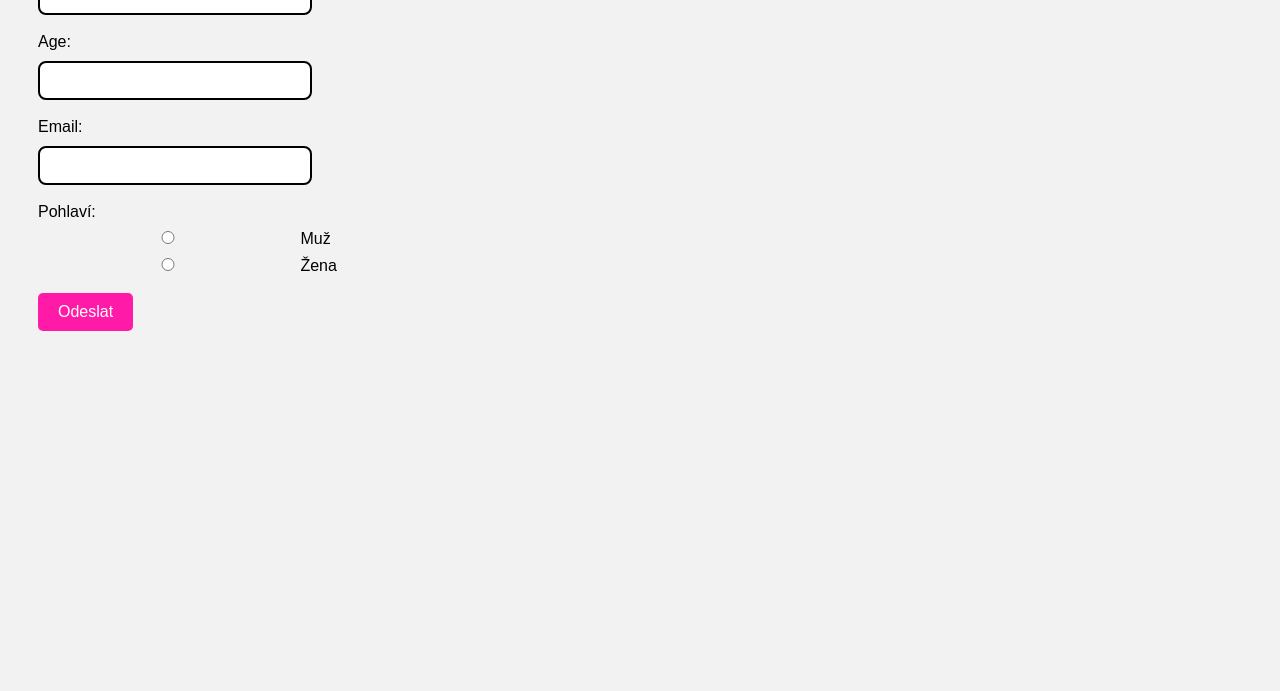
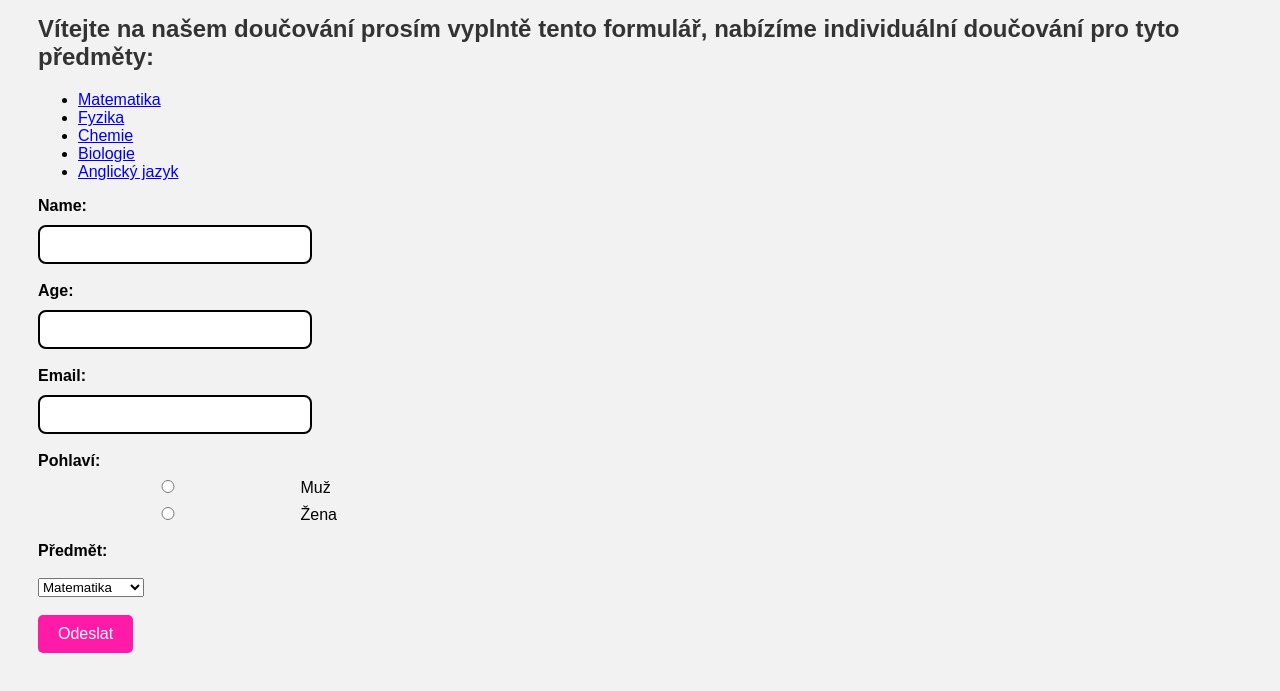
Before and after one commit to Nazar59/mini-web-1d-vis-suryk, a plain HTML site: page index.html in a window 1280 px wide. Shown: the part 111-802 px from the top of the page. Drawn offline with Linux system fonts and the light colour scheme.

Commit message:
Enhance index.html with form fields and structure
Updated the form to include additional fields and labels for subject selection, gender, and improved structure.

```diff
--- a/index.html
+++ b/index.html
@@ -7,22 +7,38 @@
     <link rel="stylesheet" href="style0303.css">
 </head>
 <body>
-       <h1></h1>
-         <p></p>
-<form></form>
-    <label for="name">Name:</label>    <br>
+       <h1>Doučování</h1>
+         <h2>Vítejte na našem doučování prosím vyplntě tento formulář, nabízíme individuální doučování pro tyto předměty:</h2>
+         <ul>
+            <li><a href="Matematika.html">Matematika</a></li>
+            <li><a href="Fyzika.html">Fyzika</a></li>
+            <li><a href="Chemie.html">Chemie</a></li>
+            <li><a href="Biologie.html">Biologie</a></li>
+            <li><a href="Anglický jazyk.html">Anglický jazyk</a></li>
+         </ul>
+<form>
+    <label for="name"><b>Name:</b></label>    <br>
         <input type="text" id="name" name="name"><br><br>
-    <label type="number" for="age">Age:</label> <br>
+    <label for="age"><b>Age:</b></label> <br>
         <input type="number" id="age" name="age"><br><br>
-    <label for="email">Email:</label> <br>
+    <label for="email"><b>Email:</b></label> <br>
         <input type="email" id="email" name="email"><br><br>
-    <label>Pohlaví:</label> <br>
-        <input type="radio" name="pohlavi" value="muz"> Muž<br>
-        <input type="radio" name="pohlavi" value="zena"> Žena<br> <br>
-
+    <label><b>Pohlaví:</b></label> <br>
+        <input type="radio" id="male" name="gender" value="male">
+        <label for="male">Muž</label><br>
+        <input type="radio" id="female" name="gender" value="female">
+        <label for="female">Žena</label><br><br>
+    <label for="subject"><b>Předmět:</b></label> <br><br>
+        <select id="subject" name="subject">
+            <option value="math">Matematika</option>
+            <option value="physics">Fyzika</option>
+            <option value="chemistry">Chemie</option>
+            <option value="biology">Biologie</option>
+            <option value="english">Anglický jazyk</option>
+        </select><br><br>
+</form>
 
 
     <button>Odeslat</button>
-</form>
 </body>
 </html>
```
